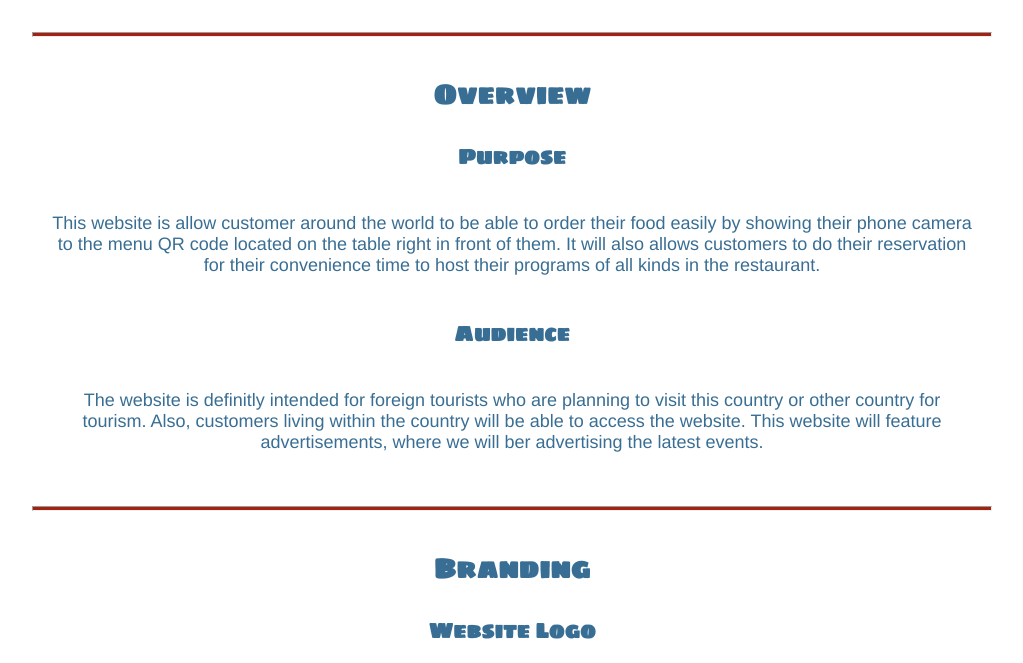
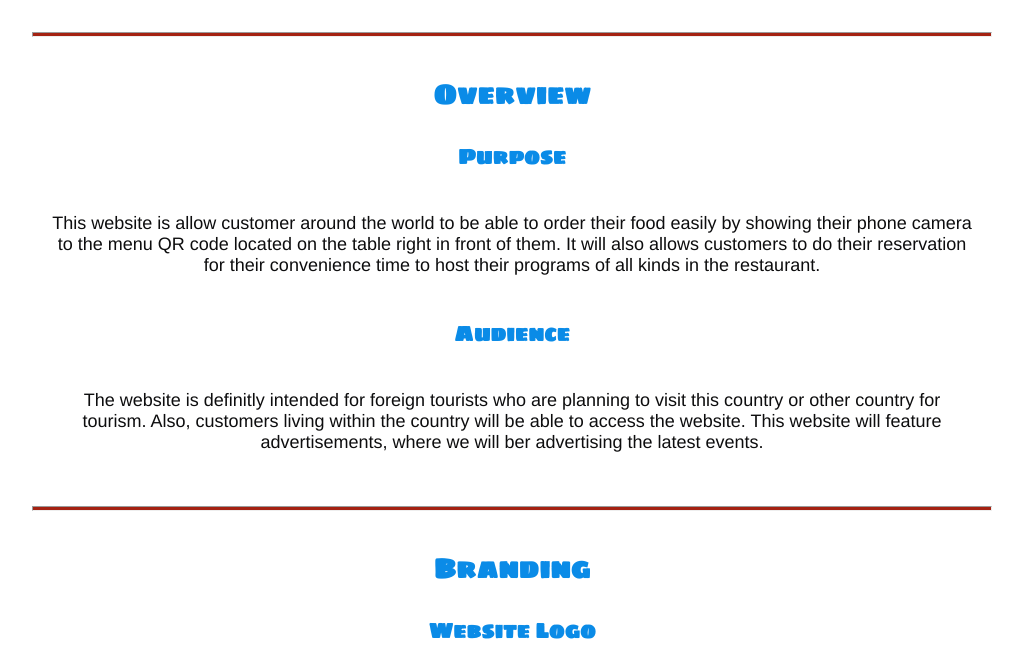
Before and after one commit to Chrislamah/wdd130-1, a plain HTML site: page wwr/site-plan-rafting.html in a window 1280 px wide. Shown: the part 353-1016 px from the top of the page, without its empty margins (128-1151 px from the left). Drawn offline with Linux system fonts and the light colour scheme.

Commit message:
first commit

```diff
--- a/wwr/styles/site-plan-rafting.css
+++ b/wwr/styles/site-plan-rafting.css
@@ -7,7 +7,7 @@ Fonts are separated by a & */
 :root {
   /* change the values below to your colors from your palette */
   --primary-color: #4c84ac   ;
-  --secondary-color: #E7C24F ;
+  --secondary-color: #f3d16a ;
   --accent1-color: #A42212;
   --accent2-color: white;
 
@@ -16,14 +16,14 @@ Fonts are separated by a & */
   --paragraph-font: family, Helvetica, sans-serif;
 
   /* these colors below should be chosen from among your palette colors above */
-  --headline-color-on-white: #396E94;  /* headlines on a white background */
-  --headline-color-on-color: rgb(246, 249, 252); /* headlines on a colored background */
-  --paragraph-color-on-white: #396E94; /* paragraph text on a white background */
-  --paragraph-color-on-color: rgb(246, 245, 250); /* paragraph text on a colored background */
-  --paragraph-background-color: #539439  ;
-  --nav-link-color: #220fce;
-  --nav-background-color: #D4AC0D;
-  --nav-hover-link-color: white;
+  --headline-color-on-white: #0a8be7;  /* headlines on a white background */
+  --headline-color-on-color: rgb(23, 23, 24); /* headlines on a colored background */
+  --paragraph-color-on-white: #0d0d0e; /* paragraph text on a white background */
+  --paragraph-color-on-color: rgb(8, 8, 8); /* paragraph text on a colored background */
+  --paragraph-background-color: #95ec8d  ;
+  --nav-link-color: #eeedf5;
+  --nav-background-color: #180bcfe7;
+  --nav-hover-link-color: #e61212;
   --nav-hover-background-color: https://coolors.co/ff9f1c-ffbf69-ffffff-cbf3f0-2ec4b6;
 }
 
```
Also changed, not shown: index.html (renamed from wwr/index.html).
